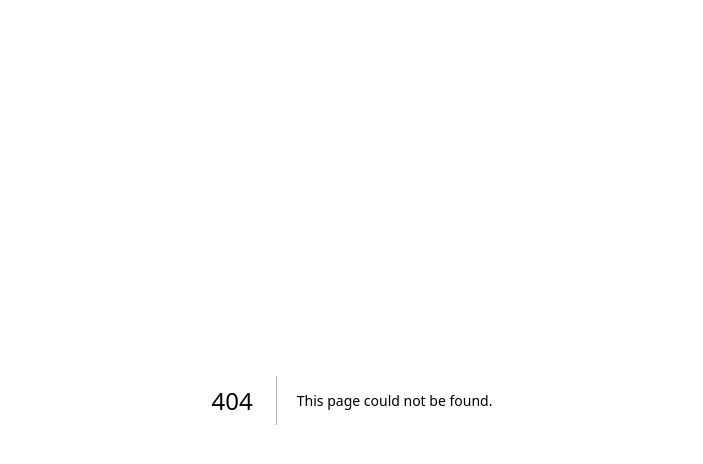
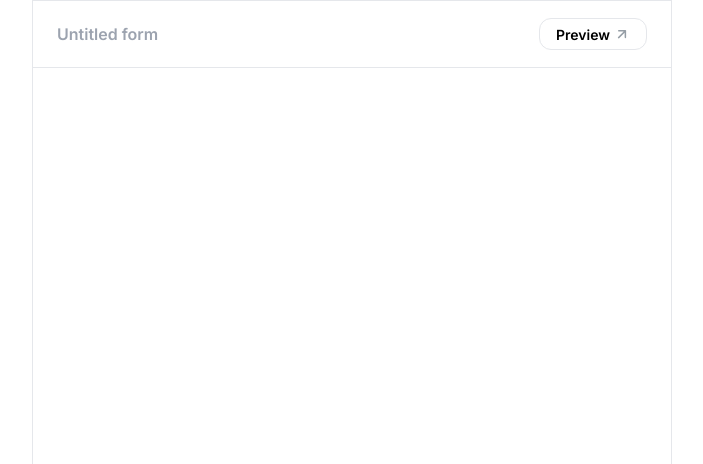
Before and after one commit to user-64bit/easy-forms, a Next.js app: page /preview in a window 1280 px wide. Before the commit this address had no page. Shown: the top 464 px of the page, without its empty margins (288-991 px from the left). Built offline with nearby package versions, Linux system fonts and the light colour scheme.

Commit message:
add: preview

```diff
--- /dev/null
+++ b/app/preview/page.tsx
@@ -0,0 +1,18 @@
+"use client";
+
+import FormBuilder, { Question } from "../components/form-builder/form-builder";
+import Header from "../components/header/header";
+import Root from "../components/root/root";
+import { useAppSelector } from "../redux/hooks";
+
+export default function Preview() {
+  const questions: Question[] = useAppSelector(
+    (state) => state.persistedReducer.data.questions
+  );
+  return (
+    <Root>
+      <Header />
+      <FormBuilder questions={questions} previewMode={true} />
+    </Root>
+  );
+}
```
